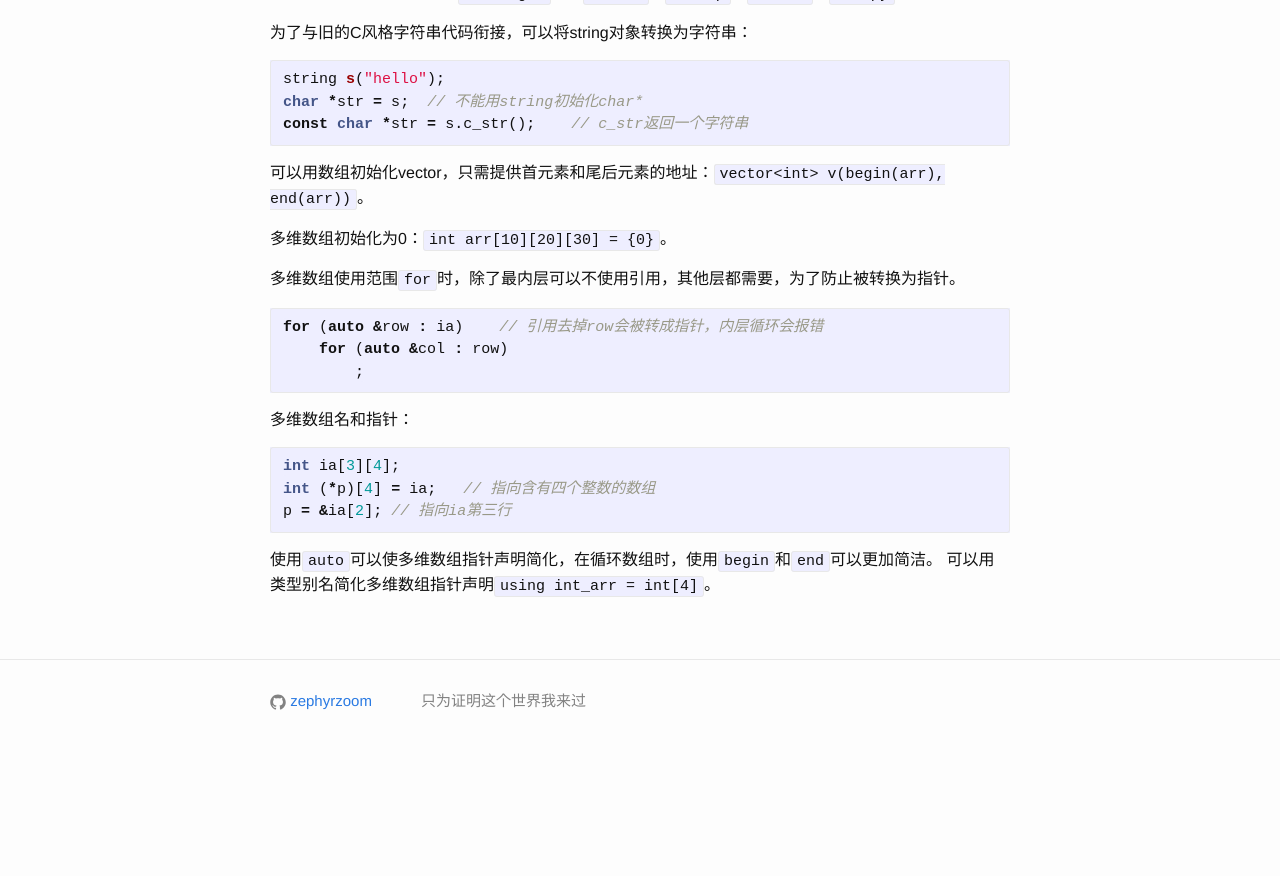
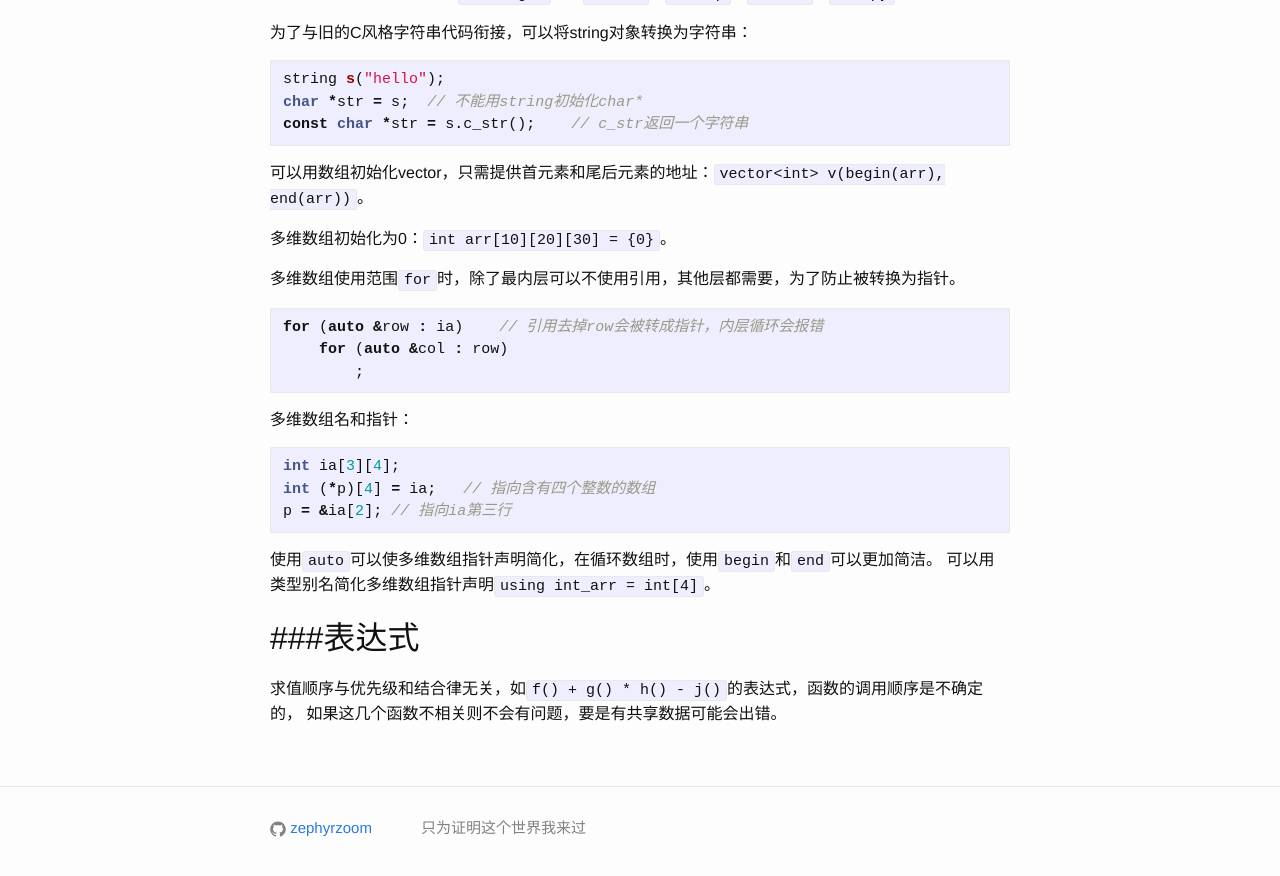
Before and after one commit to zephyrzoom/zephyrzoom.github.io, a Jekyll site: the page built from _posts/2016-08-11-cpp.md, in a window 1280 px wide and 900 px high, scrolled down 8258 px. Shown: the top 876 px of the window. Built offline with Jekyll 4.4.1, drawn with Linux system fonts in a browser that asks for light colours; before the commit the page ends 9030 px from its top, so only the background shows below that.

Commit message:
update cpp

````diff
--- a/_posts/2016-08-11-cpp.md
+++ b/_posts/2016-08-11-cpp.md
@@ -431,3 +431,9 @@ p = &ia[2]; // 指向ia第三行
 ```
 使用`auto`可以使多维数组指针声明简化，在循环数组时，使用`begin`和`end`可以更加简洁。
 可以用类型别名简化多维数组指针声明`using int_arr = int[4]`。
+
+###表达式
+---
+
+求值顺序与优先级和结合律无关，如`f() + g() * h() - j()`的表达式，函数的调用顺序是不确定的，
+如果这几个函数不相关则不会有问题，要是有共享数据可能会出错。
````
